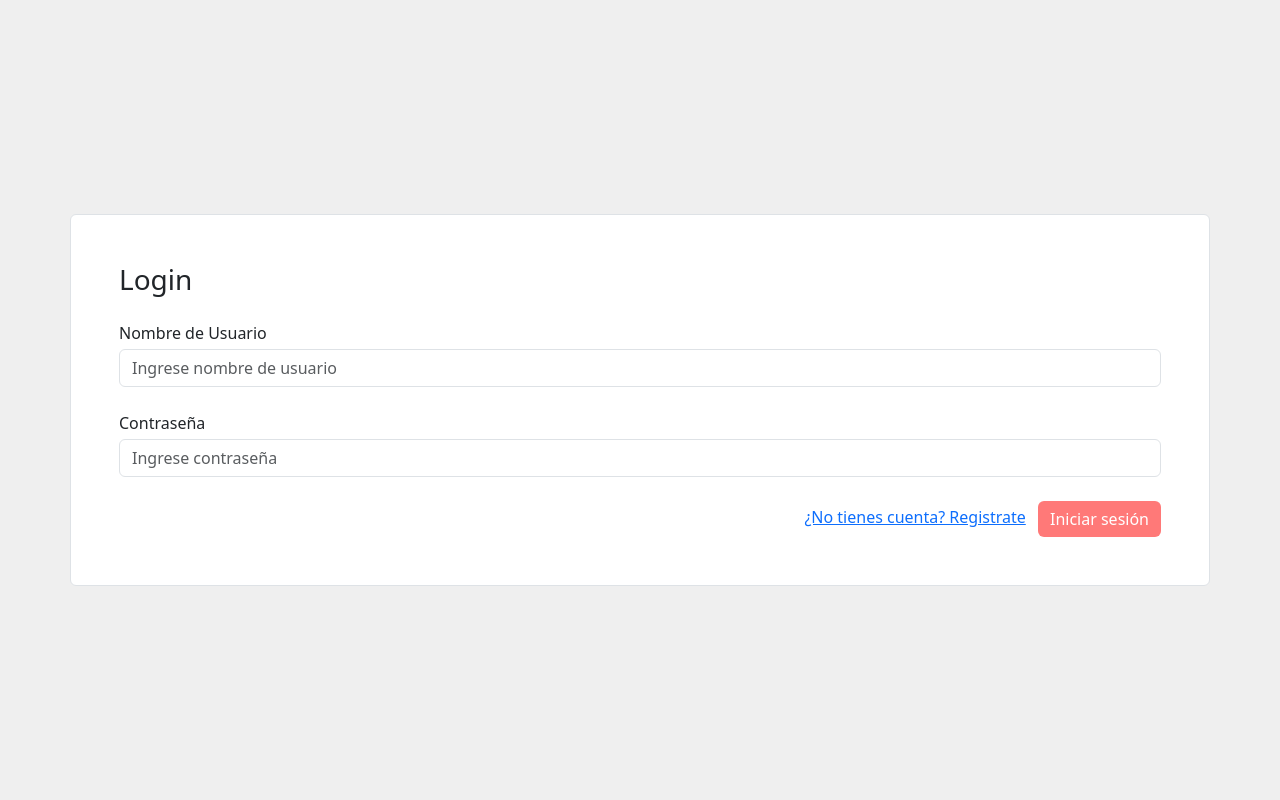
After one commit to Joakosss/TalleresMunicipalidad, a Django app: page /login/ in a window 1280 px wide. The commit adds this page. Run offline with Django 5.2, Linux system fonts and the light colour scheme.

Commit message:
login y colores

```diff
--- /dev/null
+++ b/entorno/pyvenv.cfg
@@ -0,0 +1,5 @@
+home = C:\Users\USUARIO\AppData\Local\Microsoft\WindowsApps\PythonSoftwareFoundation.Python.3.11_qbz5n2kfra8p0
+include-system-site-packages = false
+version = 3.11.9
+executable = C:\Users\USUARIO\AppData\Local\Microsoft\WindowsApps\PythonSoftwareFoundation.Python.3.11_qbz5n2kfra8p0\python.exe
+command = C:\Users\USUARIO\AppData\Local\Microsoft\WindowsApps\PythonSoftwareFoundation.Python.3.11_qbz5n2kfra8p0\python.exe -m venv D:\Proyectos\TalleresMun\entorno
--- /dev/null
+++ b/talleresAPP/static/css/login.css
@@ -0,0 +1,12 @@
+body{
+    background-color: #EFEFEF !important ;
+}
+
+form{
+    background-color: white !important;
+}
+
+.btn-primary{
+    background-color: #FF7978 !important;
+    border: #FF7978 !important;
+}
--- a/talleresAPP/templates/components/footer.html
+++ b/talleresAPP/templates/components/footer.html
@@ -1,5 +1,5 @@
 <div class="container">
-  <footer class="d-flex flex-wrap justify-content-between align-items-center py-3 my-4 border-top">
+  <footer class="d-flex flex-wrap justify-content-between align-items-center py-3 my-4 border-top bg-body-tertiary">
     <div class="col-md-4 d-flex align-items-center">
       <a href="/" class="mb-3 me-2 mb-md-0 text-body-secondary text-decoration-none lh-1">
         <svg class="bi" width="30" height="24">
--- a/talleresAPP/templates/pages/base.html
+++ b/talleresAPP/templates/pages/base.html
@@ -7,13 +7,14 @@
     <title>Talleres Municipales</title>
     {% comment %}boostrap{% endcomment %}
     <link href="https://cdn.jsdelivr.net/npm/bootstrap@5.3.3/dist/css/bootstrap.min.css" rel="stylesheet" integrity="sha384-QWTKZyjpPEjISv5WaRU9OFeRpok6YctnYmDr5pNlyT2bRjXh0JMhjY6hW+ALEwIH" crossorigin="anonymous" />
+    <link rel="stylesheet" href="{% static 'css/colores.css' %}" />
   </head>
   <body>
-    {% include "components/header.html" %}
+    {% include 'components/header.html' %}
     {% block body %}
 
     {% endblock %}
-    {% include "components/footer.html" %}
+    {% include 'components/footer.html' %}
     <script src="https://cdn.jsdelivr.net/npm/bootstrap@5.3.3/dist/js/bootstrap.bundle.min.js" integrity="sha384-YvpcrYf0tY3lHB60NNkmXc5s9fDVZLESaAA55NDzOxhy9GkcIdslK1eN7N6jIeHz" crossorigin="anonymous"></script>
   </body>
 </html>
--- /dev/null
+++ b/talleresAPP/templates/pages/login.html
@@ -0,0 +1,31 @@
+<!DOCTYPE html>
+{% load static %}
+<html lang="en">
+  <head>
+    <meta charset="UTF-8" />
+    <meta name="viewport" content="width=device-width, initial-scale=1.0" />
+    <title>Login Talleres Municipales</title>
+    <link rel="stylesheet" href="{% static 'css/login.css' %}" />
+    <link href="https://cdn.jsdelivr.net/npm/bootstrap@5.3.3/dist/css/bootstrap.min.css" rel="stylesheet" integrity="sha384-QWTKZyjpPEjISv5WaRU9OFeRpok6YctnYmDr5pNlyT2bRjXh0JMhjY6hW+ALEwIH" crossorigin="anonymous" />
+  </head>
+  <body class="d-flex justify-content-center align-items-center vh-100">
+    <form class="container border p-5 rounded">
+      <h3 class="mb-4">Login</h3>
+      <div class="form-group mb-4">
+        <label class="mb-1" for="usuario">Nombre de Usuario</label>
+        <input type="text" class="form-control" id="usuario" placeholder="Ingrese nombre de usuario" />
+      </div>
+      <div class="form-group mb-4">
+        <label class="mb-1" for="pass">Contraseña</label>
+        <input type="password" class="form-control" id="pass" placeholder="Ingrese contraseña" />
+      </div>
+      <div class="row">
+        <div class="col text-end">
+          <a class="m-2" href="">¿No tienes cuenta? Registrate</a>
+          <button type="submit" class="btn btn-primary">Iniciar sesión</button>
+        </div>
+      </div>
+    </form>
+    <script src="https://cdn.jsdelivr.net/npm/bootstrap@5.3.3/dist/js/bootstrap.bundle.min.js" integrity="sha384-YvpcrYf0tY3lHB60NNkmXc5s9fDVZLESaAA55NDzOxhy9GkcIdslK1eN7N6jIeHz" crossorigin="anonymous"></script>
+  </body>
+</html>
--- /dev/null
+++ b/talleresAPP/templates/pages/register.html
@@ -0,0 +1,3 @@
+<article>
+  <h1>registro</h1>
+</article>
--- a/talleresAPP/urls.py
+++ b/talleresAPP/urls.py
@@ -2,5 +2,7 @@ from django.urls import path;
 from . import views;
 urlpatterns = [
     path('', views.index, name='index'),
+    path('login/', views.login, name='login'),
+    path('register/', views.register, name='register'),
     path('talleres/', views.talleres, name='talleres'),
 ]
--- a/talleresAPP/views.py
+++ b/talleresAPP/views.py
@@ -1,6 +1,12 @@
 from django.shortcuts import render
 
 # Create your views here.
+
+def login(request):
+    return render(request, 'pages/login.html')
+
+def register(request):
+    return render(request, 'pages/register.html')
 
 def index(request):
     return render(request, 'pages/index.html')
```
Also changed, not shown: talleresAPP/static/css/colores.css (added, +19 -0 lines), 11 other files.
